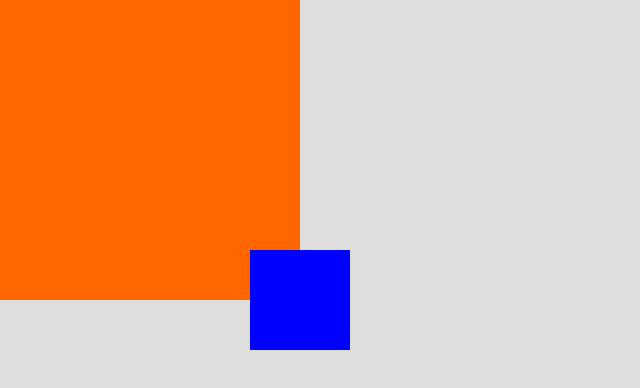
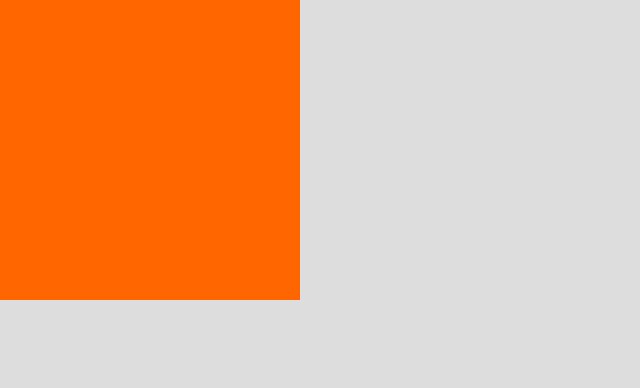
Before and after one commit to EvandriRidho/CSS-3, a plain HTML site: page 3. RGBa & HSLa/index.html in a window 1280 px wide. Shown: the whole page, without its empty margins (0-640 px from the left). Drawn offline with Linux system fonts and the light colour scheme.

Commit message:
Border-Radius

```diff
--- a/3. RGBa & HSLa/index.html
+++ b/3. RGBa & HSLa/index.html
@@ -10,7 +10,7 @@
 
 <div class="container">
     <div class="satu">
-        <div class="dua"></div>
+
     </div>
 </div>
 
```
Also changed, not shown: 01. Border-Radius/index.html (renamed from 1. Border-Radius/index.html), 01. Border-Radius/style.css (renamed from 1. Border-Radius/style.css).
